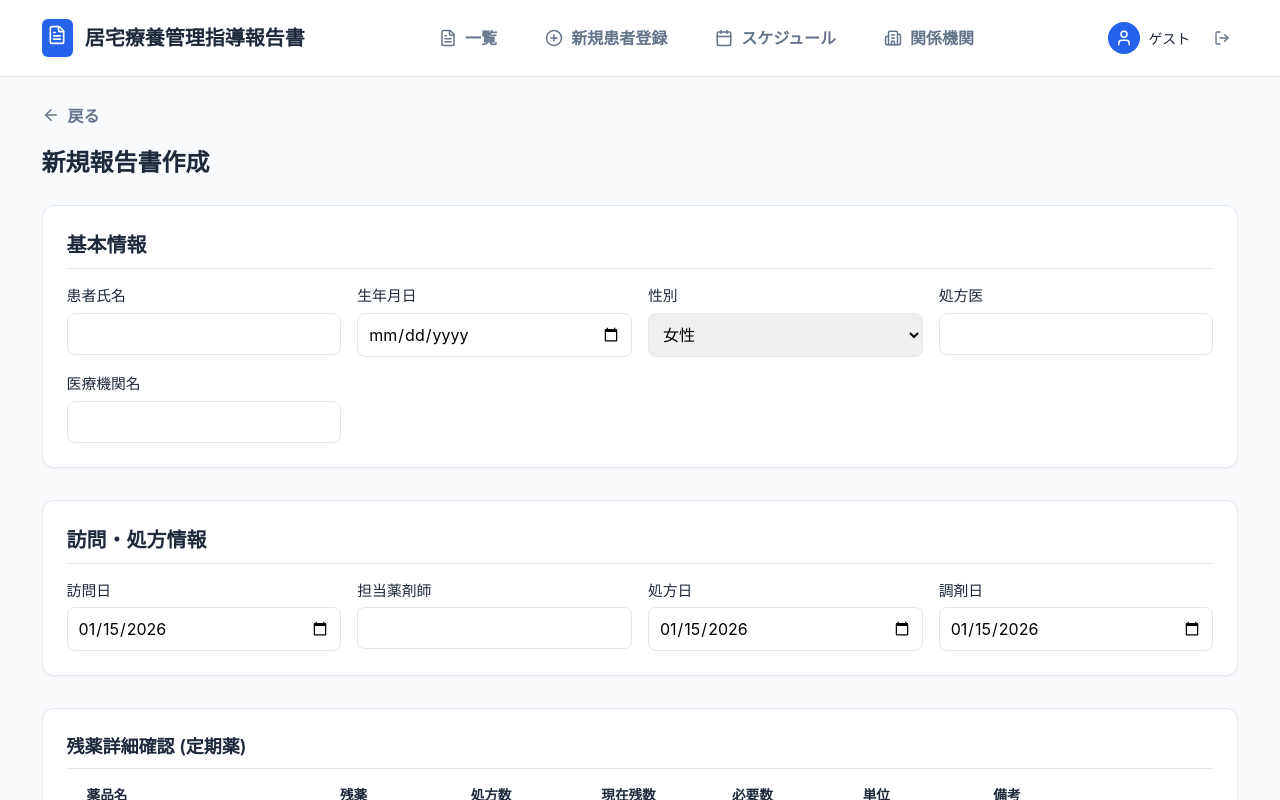
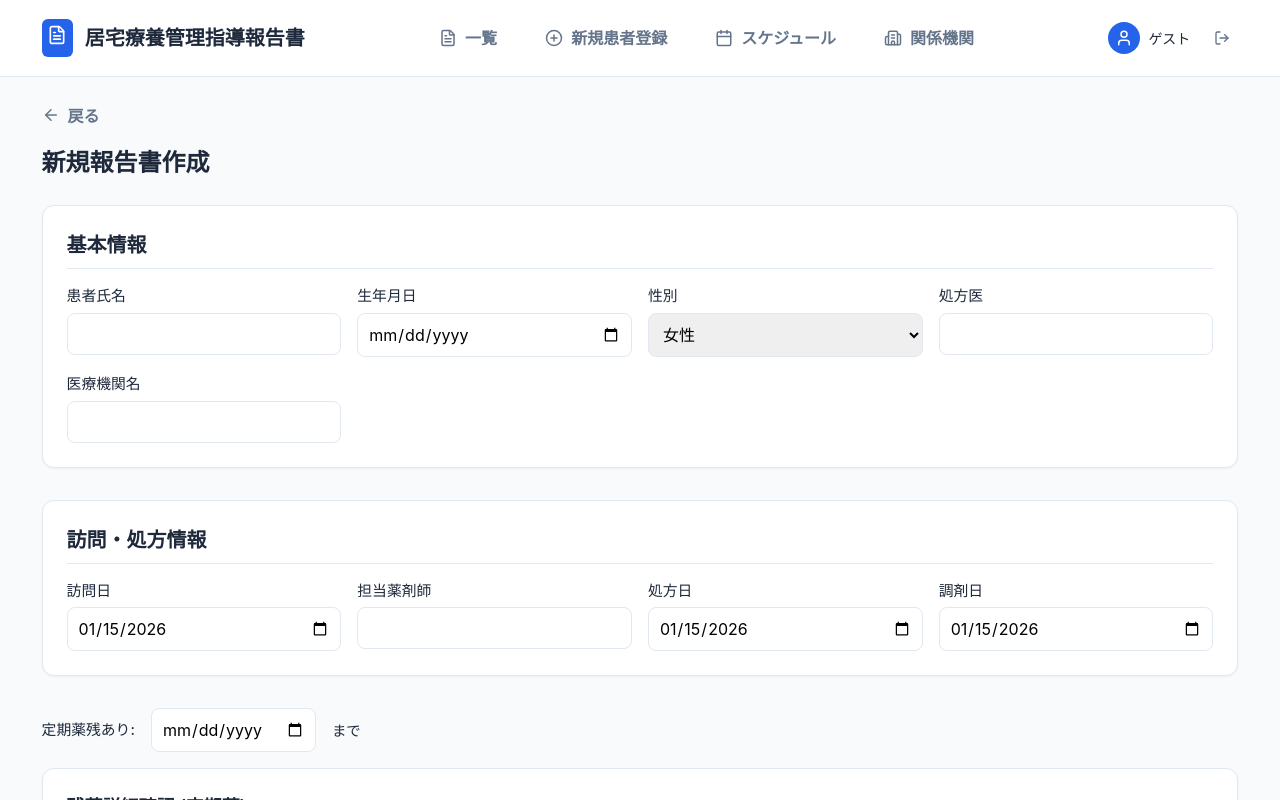
Before and after one commit to emayu323/pharmacy-inventory-report, a React (Vite) app: page /reports/new in a window 1280 px wide. Shown: the top 800 px of the page. Built offline with nearby package versions, Linux system fonts and the light colour scheme.

Commit message:
feat: Add regular medication supply date

```diff
--- a/src/components/ReportPrint.tsx
+++ b/src/components/ReportPrint.tsx
@@ -70,7 +70,14 @@ export const ReportPrint = React.forwardRef<HTMLDivElement, Props>(({ report },
           {/* Medication Detail Table (Regular) */}
           {report.medications_check_list && report.medications_check_list.length > 0 && (
             <div style={{ marginBottom: '1rem' }}>
-              <h4 style={{ fontSize: '0.875rem', fontWeight: 600, marginBottom: '0.25rem', color: '#4b5563' }}>定期薬</h4>
+              <div style={{ display: 'flex', justifyContent: 'space-between', alignItems: 'flex-end', marginBottom: '0.25rem' }}>
+                <h4 style={{ fontSize: '0.875rem', fontWeight: 600, margin: 0, color: '#4b5563' }}>定期薬</h4>
+                {report.regular_medication_supply_until && (
+                  <span style={{ fontSize: '0.875rem', fontWeight: 600 }}>
+                    定期薬残: {report.regular_medication_supply_until.replace(/-/g, '/')} まであり
+                  </span>
+                )}
+              </div>
               <table style={{ width: '100%', borderCollapse: 'collapse', fontSize: '0.875rem' }}>
                 <thead>
                   <tr style={{ backgroundColor: '#f3f4f6', borderBottom: '1px solid #e5e7eb' }}>
--- a/src/pages/ReportEdit.tsx
+++ b/src/pages/ReportEdit.tsx
@@ -26,7 +26,8 @@ const EMPTY_REPORT: Omit<Report, 'id' | 'created_at' | 'updated_at'> = {
     side_effects: '',
     next_visit_date: '',
     medications_check_list: [],
-    medications_check_list_prn: []
+    medications_check_list_prn: [],
+    regular_medication_supply_until: ''
 }
 
 export default function ReportEdit() {
@@ -266,6 +267,19 @@ export default function ReportEdit() {
                 </section>
 
                 {/* 薬剤管理状況 */}
+                <div style={{ display: 'flex', alignItems: 'center', gap: '1rem', marginBottom: '-1rem' }}>
+                    <label className="label" style={{ marginBottom: 0 }}>定期薬残あり:</label>
+                    <input
+                        type="date"
+                        name="regular_medication_supply_until"
+                        className="input"
+                        style={{ width: 'auto' }}
+                        value={formData.regular_medication_supply_until || ''}
+                        onChange={handleChange}
+                    />
+                    <span style={{ fontSize: '0.9rem' }}>まで</span>
+                </div>
+
                 <MedicationListForm
                     title="残薬詳細確認 (定期薬)"
                     items={formData.medications_check_list || []}
--- a/src/types.ts
+++ b/src/types.ts
@@ -57,6 +57,7 @@ export interface Report {
   visit_date: string;
 
   // Medication Status
+  regular_medication_supply_until?: string; // New field: YYYY-MM-DD
   medications_check_list?: MedicationCheckItem[];
   medications_check_list_prn?: MedicationCheckItem[]; // PRN Medications
 
```
Also changed, not shown: 1 other file (tests, documents, lock files or other folders).
